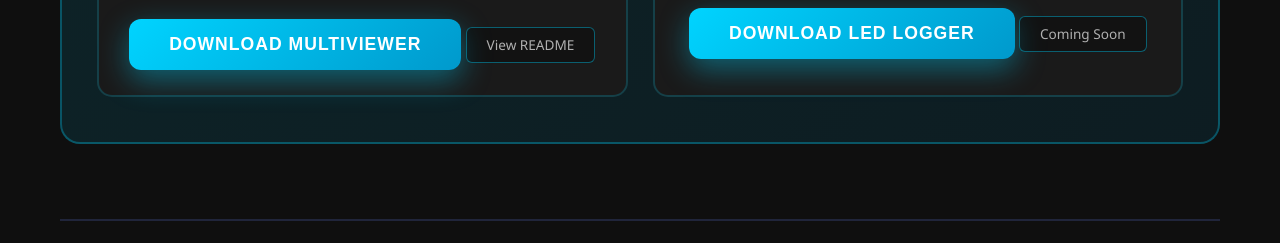
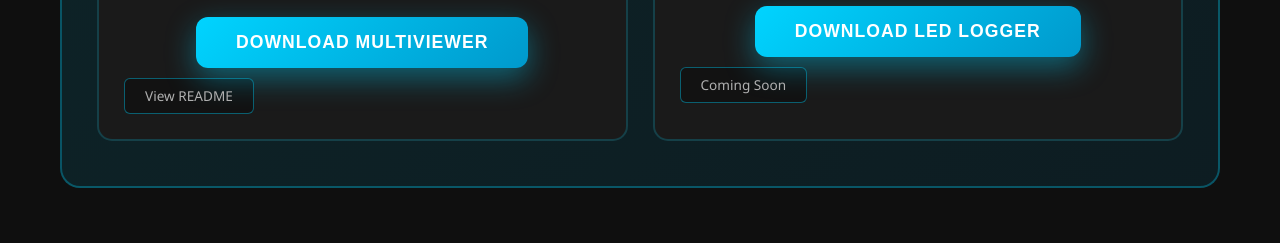
Before and after one commit to janreyntjens/multiviewer-website, a website: page public/index.html in a window 1280 px wide. Shown: the part 553-796 px from the top of the page. Drawn offline with Linux system fonts and the light colour scheme.

Commit message:
Move README and Coming Soon buttons below download button

```diff
--- a/public/style.css
+++ b/public/style.css
@@ -215,7 +215,8 @@ section h2 {
 }
 
 .readme-btn {
-    display: inline-block;
+    display: block;
+    width: fit-content;
     margin-top: 10px;
     padding: 6px 20px;
     font-size: 0.85rem;
@@ -236,7 +237,8 @@ section h2 {
 }
 
 .coming-soon {
-    display: inline-block;
+    display: block;
+    width: fit-content;
     margin-top: 10px;
     padding: 6px 20px;
     font-size: 0.85rem;
```
